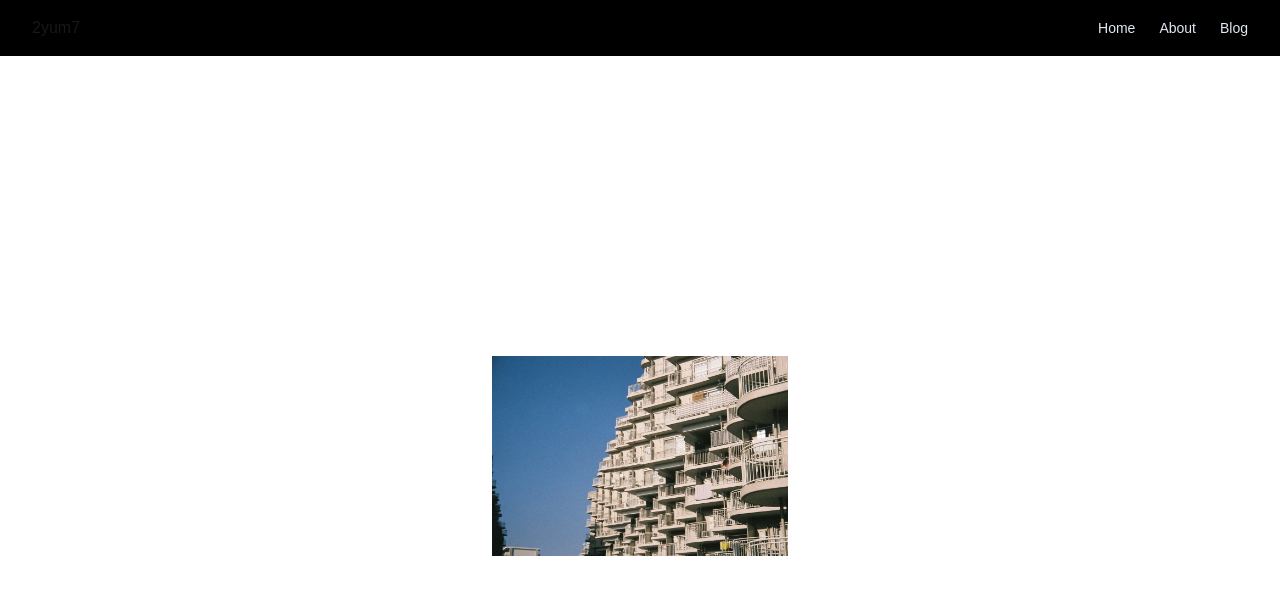
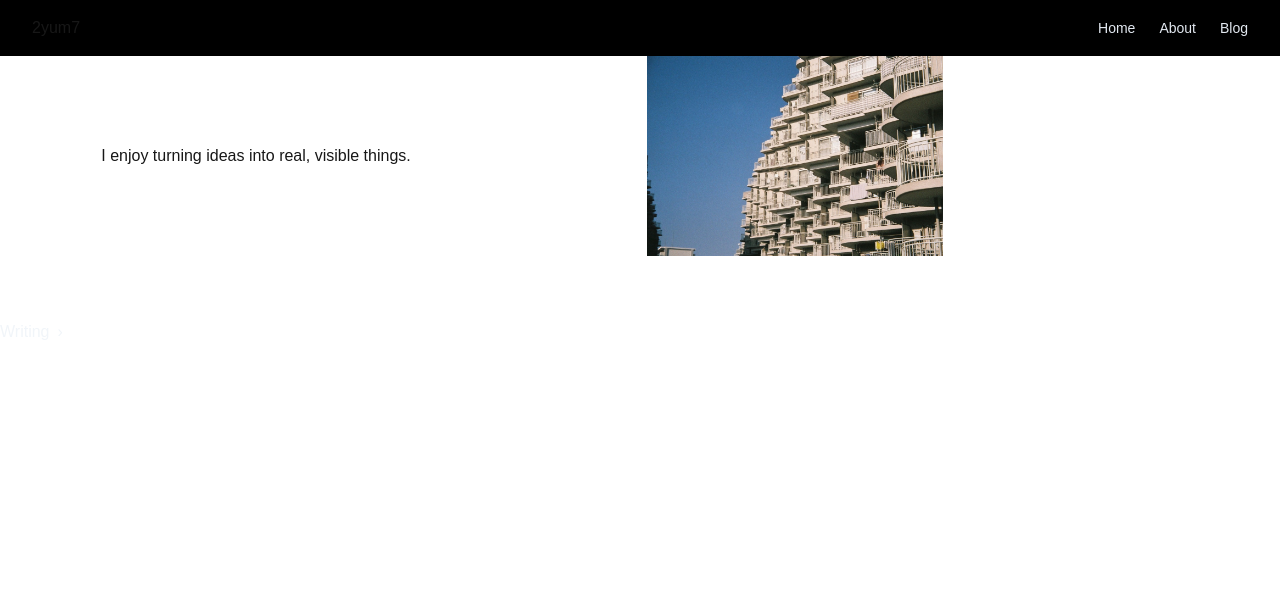
Before and after one commit to 2yum7/2yum7.dev, a Next.js app: page / in a window 1280 px wide. Shown: the top 594 px of the page. Built offline with nearby package versions, Linux system fonts and the light colour scheme.

Commit message:
Add: img, blog component

```diff
--- a/app/page.tsx
+++ b/app/page.tsx
@@ -1,3 +1,4 @@
+import Blog from "@/components/Blog";
 import HeroImage from "@/components/HeroImage";
 import SiteHeader from "@/components/SiteHeader";
 import Image from "next/image";
@@ -7,6 +8,7 @@ export default function Home() {
     <div className='min-h-screen'>
       <SiteHeader />
       <HeroImage />
+      <Blog />
     </div>
   );
 }
--- /dev/null
+++ b/components/Blog.tsx
@@ -0,0 +1,30 @@
+import Link from "next/link";
+
+type Post = {
+  title: string;
+  slug: string;
+};
+
+export default function BlogList({ posts }: { posts: Post[] }) {
+  return (
+    <section className='mt-16'>
+      <div className='flex items-center gap-2 text-s text-slate-100'>
+        <span>Writing</span>
+        <span aria-hidden='true'>›</span>
+      </div>
+
+      {/* <ul className="mt-4 space-y-3">
+        {posts.map((p) => (
+          <li key={p.slug}>
+            <Link
+              href={`/blog/${p.slug}`}
+              className="block text-base font-medium text-slate-200 hover:text-white transition"
+            >
+              {p.title}
+            </Link>
+          </li>
+        ))}
+      </ul> */}
+    </section>
+  );
+}
--- a/components/HeroImage.tsx
+++ b/components/HeroImage.tsx
@@ -2,7 +2,8 @@ import Image from "next/image";
 
 export default function HeroImage() {
   return (
-    <div className='flex h-screen items-center justify-center'>
+    <div className='flex items-center justify-center'>
+      <div>I enjoy turning ideas into real, visible things.</div>
       <div className='relative h-[25vh] w-full max-w-3xl'>
         <Image
           src='/images/film.jpeg'
```
